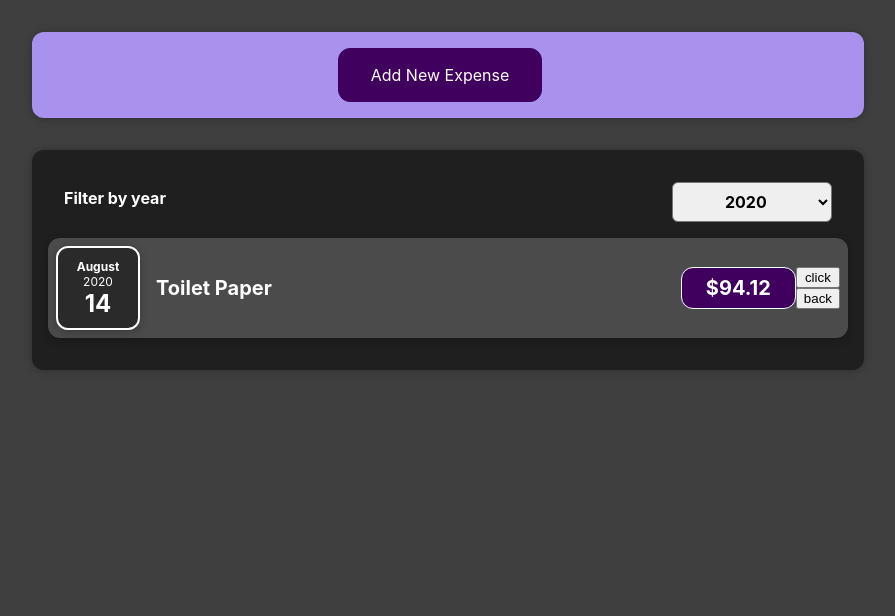
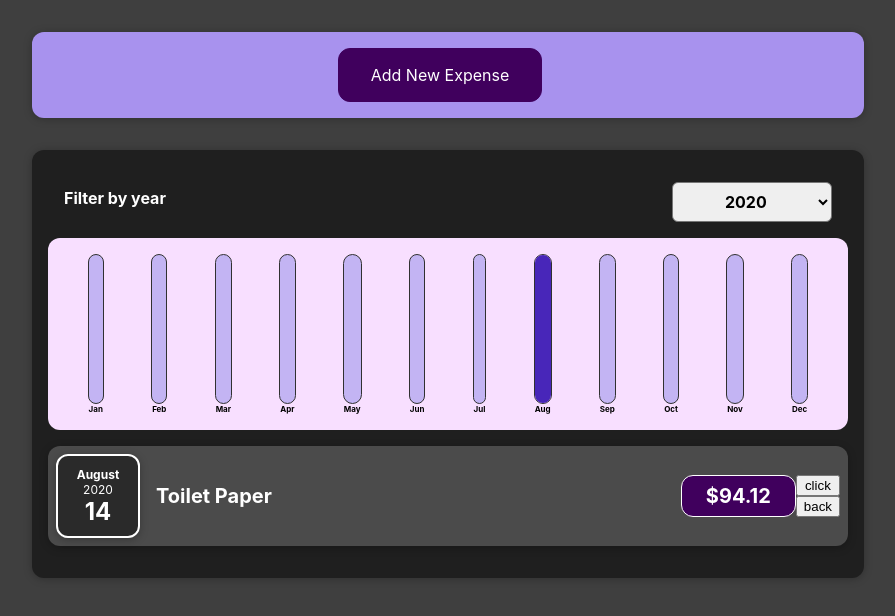
Before and after one commit to enesGune/REACT-COURSE, a React (Create React App) app in the folder react-complate-guide/: page / in a window 1280 px wide. Shown: the top 616 px of the page, without its empty margins (192-1087 px from the left). Built offline with nearby package versions, Linux system fonts and the light colour scheme.

Commit message:
month bar

```diff
--- /dev/null
+++ b/react-complate-guide/src/components/Chart/Chart.js
@@ -0,0 +1,15 @@
+import '../../assets/style/componenst/Chart.css';
+import React from 'react';
+import ChartBar from './ChartBar';
+
+
+const Chart = props => {
+    const dataPointValues = props.dataPoints.map(dataPoint => dataPoint.value);
+    const totalMaximum = Math.max(...dataPointValues);
+
+    return <div className='chart' >
+        {props.dataPoints.map(dataPoints => <ChartBar key={dataPoints.label} value={dataPoints.value} maxValue={totalMaximum} label={dataPoints.label} />)}
+    </div>
+}
+
+export default Chart;
--- /dev/null
+++ b/react-complate-guide/src/components/Chart/ChartBar.js
@@ -0,0 +1,21 @@
+import '../../assets/style/componenst/ChartBar.css';
+import React from 'react';
+
+
+const ChartBar = props => {
+
+    let barFillHeight = '0%'
+
+    if(props.maxValue > 0 ) {
+        barFillHeight = Math.round((props.value / props.maxValue)*100) + '%';
+    }
+
+    return <div className='chart-bar' >
+        <div className='chart-bar__inner' >
+            <div className='chart-bar__fill' style={{height:barFillHeight}} ></div>
+        </div>
+        <div className='chart-bar__label' >{props.label}</div>
+    </div>
+}
+
+export default ChartBar;
--- a/react-complate-guide/src/components/Expenses/Expenses.js
+++ b/react-complate-guide/src/components/Expenses/Expenses.js
@@ -2,6 +2,7 @@
 // import ExpenseItem from "./Expenseltem";
 import React, {useState} from 'react';
 import ExpenseList from "./ExpenseList";
+import ExpensesChart from "./ExpensesChart";
 
 
 const Expenses = (props)=>{
@@ -22,6 +23,7 @@
 
             <div className="expenses" >
                 <ExpensesFilter selected={filteredYear} onChangeFilter={filterChanceHandler} />
+                <ExpensesChart expenses={filteredExpenses} />
                 {/* {filteredExpenses.length === 0 ? <p>No Expenses Found!</p> : filteredExpenses.map((expense) => <ExpenseItem key={expense.id} title={expense.title} amount={expense.amount} date={expense.date}  />) } */}
                 <ExpenseList items={filteredExpenses} />
                 {/* <ExpenseItem title={props.items[0].title} amount={props.items[0].amount} date={props.items[0].date} />
--- /dev/null
+++ b/react-complate-guide/src/components/Expenses/ExpensesChart.js
@@ -0,0 +1,30 @@
+import React from 'react';
+import Chart from '../Chart/Chart';
+
+
+
+const ExpensesChart =props =>{
+    const chartDataPoint = [
+        {label:'Jan',value:0},
+        {label:'Feb',value:0},
+        {label:'Mar',value:0},
+        {label:'Apr',value:0},
+        {label:'May',value:0},
+        {label:'Jun',value:0},
+        {label:'Jul',value:0},
+        {label:'Aug',value:0},
+        {label:'Sep',value:0},
+        {label:'Oct',value:0},
+        {label:'Nov',value:0},
+        {label:'Dec',value:0},
+    ];
+
+    for (const expense of props.expenses){
+        const expensesMonth = expense.date.getMonth();
+        chartDataPoint[expensesMonth].value += expense.amount;
+    }
+    return <Chart dataPoints={chartDataPoint} />
+}
+
+
+export default ExpensesChart
--- a/react-complate-guide/src/components/NewExpense/ExpenseForm.js
+++ b/react-complate-guide/src/components/NewExpense/ExpenseForm.js
@@ -44,7 +44,7 @@
         event.preventDefault();
         const expenseData = {
             title:enteredTitle,
-            amount:enteredAmount,
+            amount:+enteredAmount,
             date:new Date(enteredDate)
         }
         props.onSaveExpenseData(expenseData);
```
